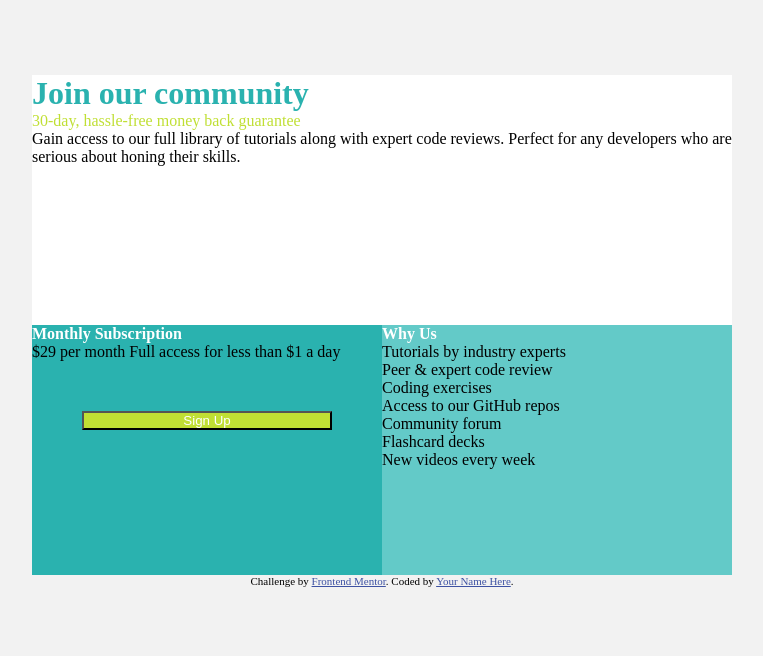
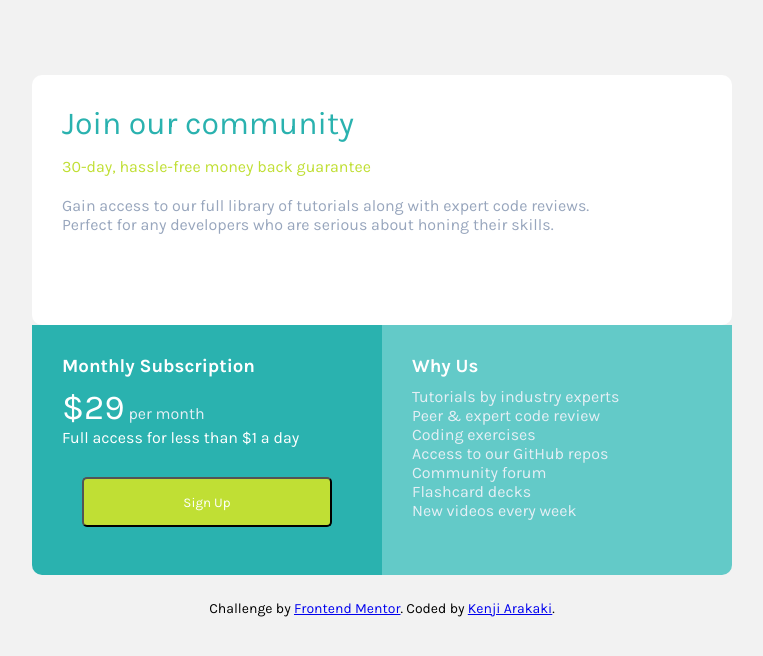
Before and after one commit to kenji1993/singlePriceFrontMentor, a plain HTML site: page index.html in a window 1280 px wide. Shown: the whole page, without its empty margins (258-1021 px from the left). Drawn offline with Linux system fonts and the light colour scheme.

Commit message:
Ultimos retoques versión desktop

```diff
--- a/css/estilos.css
+++ b/css/estilos.css
@@ -1,6 +1,8 @@
 * {
     margin: 0;
     padding: 0;
+    font-family: 'Karla', sans-serif;
+    font-weight: 400;
 }
 
 body {
@@ -21,14 +23,21 @@ body {
     background-color: #ffffff;
     width: 700px;
     height: 250px;
+    border-radius: 10px 10px;
 }
 
 h1 {
   color: hsl(179, 62%, 43%);
+  margin-bottom: 15px;
 }
 
 .box1-p1 {
     color:  hsl(71, 73%, 54%);
+    margin-bottom: 20px;
+}
+
+.box1-p2 {
+    color: hsl(218, 22%, 67%);
 }
 
 
@@ -37,6 +46,7 @@ h1 {
     height: 250px;
     background-color: hsl(179, 62%, 43%);
     float: left;
+    border-radius: 0px 0px 0px 10px;
 
 }
 
@@ -44,11 +54,18 @@ button {
     background-color: hsl(71, 73%, 54%);
     color: #ffffff;
     width: 250px;
-    margin: 50px;
+    height: 50px;
+    margin-top: 30px;
+    margin-left: 20px;
+    border-radius: 5px;
+
+
 }
 
-h4 {
+h3 {
     color: #ffffff;
+    margin-bottom: 10px;
+    font-weight: 700;
 }
 
 .box3 {
@@ -56,9 +73,25 @@ h4 {
     height: 250px;
     background-color: hsl(179, 49%, 59%);
     float: right;
+    border-radius: 0px 0px 10px 0px;
 
 }
 
 ul li {
     list-style: none;
+    color:hsl(204, 43%, 93%);
 }
+
+.contenido {
+    padding: 30px;
+}
+
+
+footer {
+    margin-top: 200px;
+}
+.attribution {
+    font-size: 14px;
+    text-align: center;
+
+}
--- a/index.html
+++ b/index.html
@@ -8,40 +8,40 @@
 
   <title>Frontend Mentor | Single Price Grid Component</title>
   <link rel="stylesheet" href="css/estilos.css">
+  <link href="https://fonts.googleapis.com/css2?family=Karla:wght@400;700&display=swap" rel="stylesheet">
 
-  <!-- Feel free to remove these styles or customise in your own stylesheet 👍 -->
-  <style>
-    .attribution { font-size: 11px; text-align: center; }
-    .attribution a { color: hsl(228, 45%, 44%); }
-  </style>
 </head>
 <body>
 
   <div class="main">
   <div class="box1">
+    <div class="contenido">
   <h1>Join our community</h1>
 
   <p class="box1-p1">30-day, hassle-free money back guarantee</p>
 
   <p class="box1-p2">
-    Gain access to our full library of tutorials along with expert code reviews.
+    Gain access to our full library of tutorials along with expert code reviews.<br />
   Perfect for any developers who are serious about honing their skills.
   </p>
+    </div>
   </div>
 
   <div class="box2">
-  <h4>Monthly Subscription</h4>
+    <div class="contenido">
+  <h3>Monthly Subscription</h3>
 
-  &dollar;29 per month
+  <p><span style="font-size: 35px;color: #fff;">&dollar;29</span><span style="color: hsl(204, 43%, 93%);"> per month</span></p>
 
-  Full access for less than &dollar;1 a day
+  <p style="color: #fff;">Full access for less than &dollar;1 a day</p>
 
   <button>Sign Up</button>
+      </div>
   </div>
 
   <div class="box3">
-
-    <h4>Why Us</h3>
+    <div class="contenido">
+    <h3>Why Us</h3>
 
   <ul>
     <li>Tutorials by industry experts</li>
@@ -52,14 +52,14 @@
     <li>Flashcard decks</li>
     <li>New videos every week</li>
   </ul>
-
+      </div>
   </div>
 </div>
 
   <footer>
     <p class="attribution">
       Challenge by <a href="https://www.frontendmentor.io?ref=challenge" target="_blank">Frontend Mentor</a>.
-      Coded by <a href="#">Your Name Here</a>.
+      Coded by <a href="https://www.linkedin.com/in/kenji-arakaki-75026112a/">Kenji Arakaki</a>.
     </p>
   </footer>
 </body>
```
